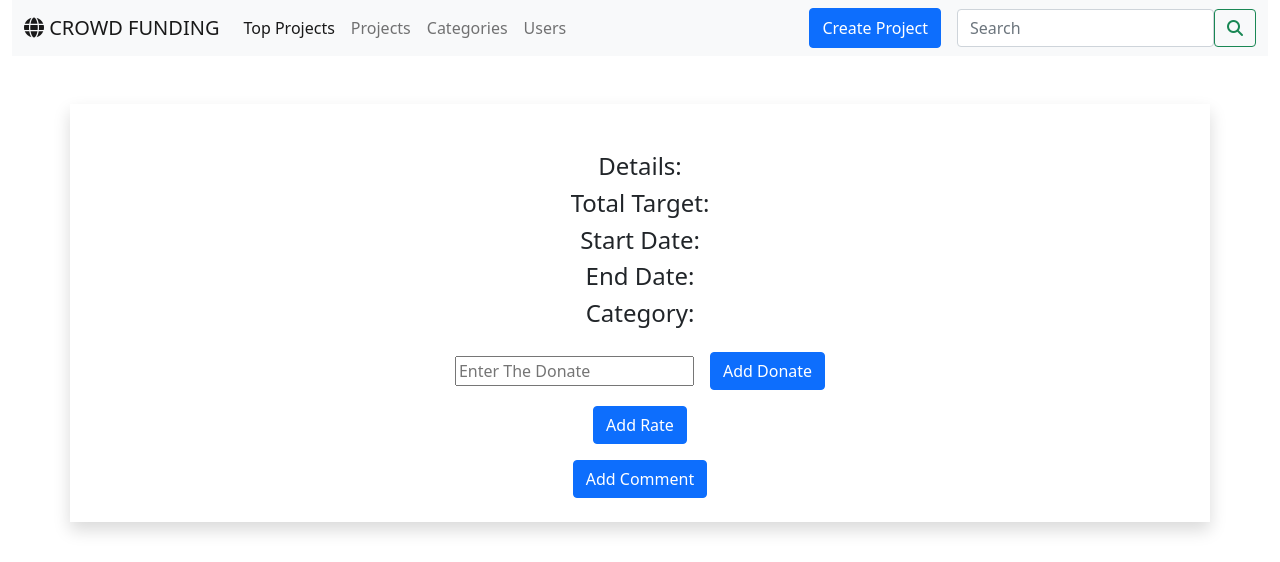
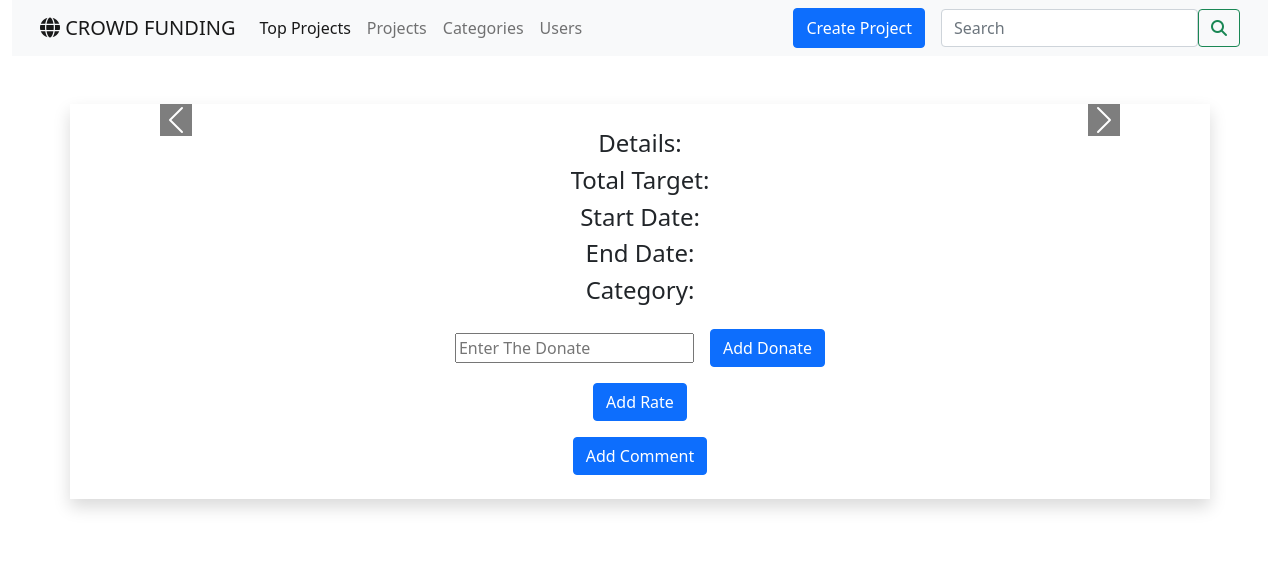
Before and after one commit to mohamed7855/Crowd-Funding-App, a Django app: template fundProject/templates/fundProject/detailProject.html in a window 1280 px wide. Shown: the top 562 px of the page. Run offline with Django 5.2, Linux system fonts and the light colour scheme; the template is opened without the code that fills it, so the values that code supplies are empty; some libraries are stand-ins or nearby versions.

Commit message:
slider in project page

```diff
--- a/fundProject/templates/fundProject/detailProject.html
+++ b/fundProject/templates/fundProject/detailProject.html
@@ -1,28 +1,53 @@
 {% extends 'index.html' %}
 {% load static %}
 {% block style %}
-{% comment %} <link rel="stylesheet" href="{% static 'bootstrap/css/bootstrap.min.css' %}" /> {% endcomment %}
+<link rel="stylesheet" href="{% static 'bootstrap/css/bootstrap.min.css' %}" />
 <link rel="stylesheet" href="{% static 'css/all.min.css' %}" />
+<link href="https://cdn.jsdelivr.net/npm/bootstrap@5.1.3/dist/css/bootstrap.min.css" rel="stylesheet" />
+<link href="https://cdnjs.cloudflare.com/ajax/libs/font-awesome/5.15.4/css/all.min.css" rel="stylesheet" />
+<style>
+  .carousel-control-prev-icon,
+  .carousel-control-next-icon {
+    background-color: black;
+    font-size:30px;
+
+  }
+</style>
+<title>Project Detail</title>
 {% endblock %}
 {% block content %}
-
-<div id="home" class=" d-flex justify-content-center align-items-center">
+<div id="home" class="d-flex justify-content-center align-items-center">
   <div class="container my-5 py-3 mx-auto shadow" id="section_detail">
-    <div class="d-flex justify-content-center align-items-center parent-image">
-      <div class="oval-image">
-        <img src="{{ project.img.0.getImgURL }}" alt="" width="100%" />
+    <div class="container-fluid ">
+      <div class="row">
+        <div class="col">
+          <div id="imageSlider" class="carousel slide" data-bs-ride="carousel">
+            <div class="carousel-inner">
+              {% for image in project.img %}
+              <div class="carousel-item {% if forloop.first %} active {% endif %}">
+                <img src="{{ image.getImgURL }}" class="d-block img-fluid mx-auto" style="width: 100%; height: 25rem"
+                  alt="Project Image" />
+              </div>
+              {% endfor %}
+            </div>
+            <button class="carousel-control-prev" type="button" data-bs-target="#imageSlider" data-bs-slide="prev">
+              <span class="carousel-control-prev-icon" aria-hidden="true"></span>
+              <span class="visually-hidden">Previous</span>
+            </button>
+            <button class="carousel-control-next" type="button" data-bs-target="#imageSlider" data-bs-slide="next">
+              <span class="carousel-control-next-icon" aria-hidden="true"></span>
+              <span class="visually-hidden">Next</span>
+            </button>
           </div>
         </div>
-
-    <div>
+       </div>
+    </div>
     <div class="text-center detail-info">
       <h2>{{ project.title }}</h2>
-
       <div class="d-flex justify-content-center align-items-center">
         <h4>Details:</h4>
         <span>{{ project.details }}</span>
       </div>
-
       <div class="d-flex justify-content-center align-items-center">
         <h4>Total Target:</h4>
         <span>{{ project.totalTarget }}</span>
@@ -39,25 +64,18 @@
         <h4>Category:</h4>
         <p>{{ project.category_id }}</p>
       </div>
-
-        {% if last_rate%}
-        <div class='d-flex justify-content-center align-items-center'>
+      {% if last_rate %}
+      <div class="d-flex justify-content-center align-items-center">
         <h4>Rate:</h4>
-          <h5 class='center mx-2'>{{ last_rate.rate }}
-            <i class="fas fa-star text-warning fs-5"></i>
-
-          </h5>
+        <h5 class="center mx-2">{{ last_rate.rate }} <i class="fas fa-star text-warning fs-5"></i></h5>
       </div>
-
       {% endif %}
       {% if sum_donate %}
-        <div class='d-flex justify-content-center align-items-center'>
+      <div class="d-flex justify-content-center align-items-center">
         <h4>Donate:</h4>
-          <h5 class='center mx-2'>{{ sum_donate }}
-          </h5>
+        <h5 class="center mx-2">{{ sum_donate }}</h5>
       </div>
       {% endif %}
-
       {% if messages %}
       {% for message in messages %}
       {% if forloop.last %}
@@ -65,28 +83,28 @@
       {% endif %}
       {% endfor %}
       {% endif %}
-
       <form method="get" enctype="multipart/form-data" action="{% url 'add_donate' project.id %}">
         {% csrf_token %}
         <div class="d-flex my-3 justify-content-center align-items-center">
-        <input type="number" name='donation_value' placeholder='Enter The Donate' required>
+          <input type="number" name="donation_value" placeholder="Enter The Donate" required>
           <button type="submit" class="btn btn-primary ms-3">Add Donate</button>
         </div>
       </form>
-
       <div class="d-flex my-3 justify-content-center align-items-center">
         <button id="addRateBtn" class="btn btn-primary">Add Rate</button>
       </div>
-        <div class="d-flex my-2  justify-content-center align-items-center">
-
-          <a href="{% url 'comment' project.id%}">
+      <div class="d-flex my-2 justify-content-center align-items-center">
+        <a href="{% url 'comment' project.id %}">
           <button id="addComment" class="btn btn-primary">Add Comment</button>
         </a>
       </div>
     </div>
   </div>
 </div>
-</div>
+
+<script src="{% static 'bootstrap/js/bootstrap.bundle.min.js' %}"></script>
+<script src="https://cdn.jsdelivr.net/npm/bootstrap@5.1.3/dist/js/bootstrap.bundle.min.js"></script>
+<script src="https://cdn.jsdelivr.net/npm/@popperjs/core@2.10.2/dist/umd/popper.min.js"></script>
 
 <script>
   document.getElementById('addRateBtn').addEventListener('click', function() {
```
Also changed, not shown: media/fundProject/images/1.jpg (added), media/fundProject/images/2.jpg (added), media/fundProject/images/20230830_143746.jpg (added), media/fundProject/images/20230830_152305.jpg (added), media/fundProject/images/3.jpg (added), media/fundProject/images/4_KIkFYOM.jpg (added). Lines whose indentation alone changed are shown as unchanged.
